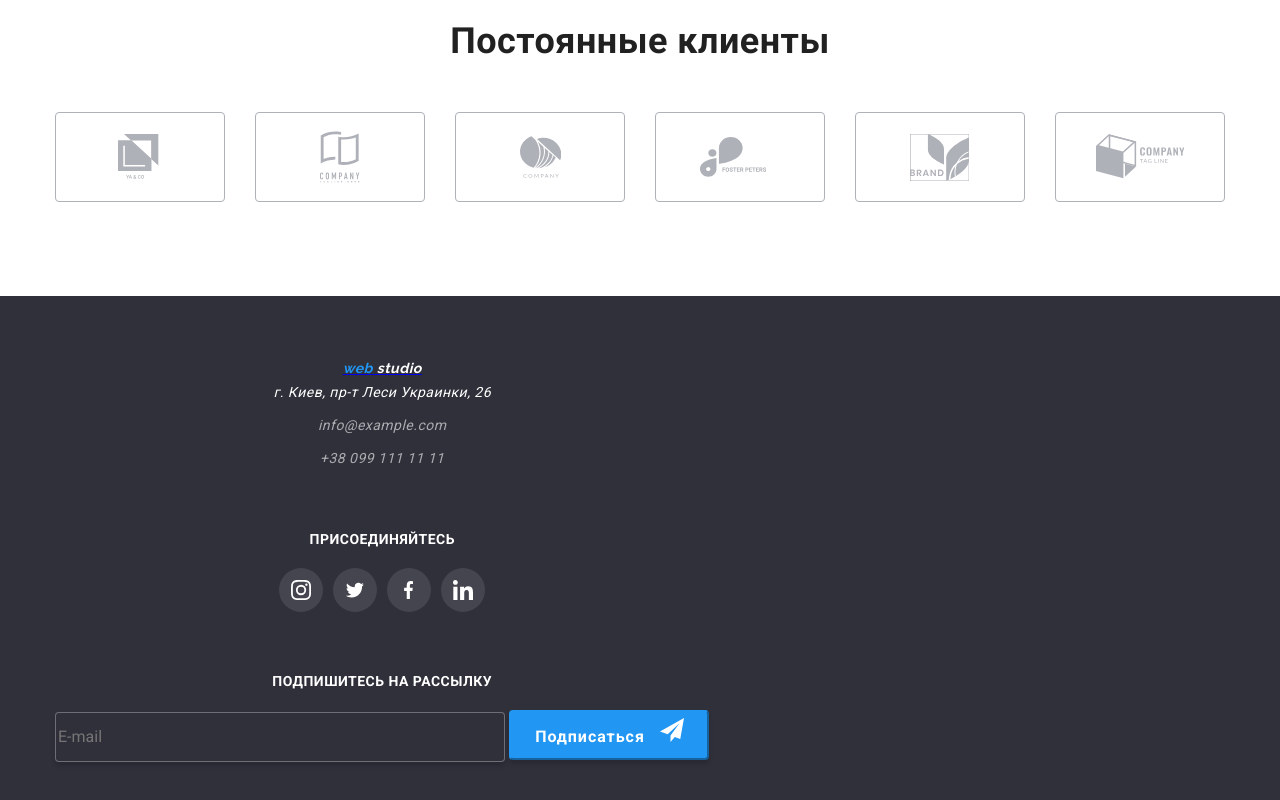
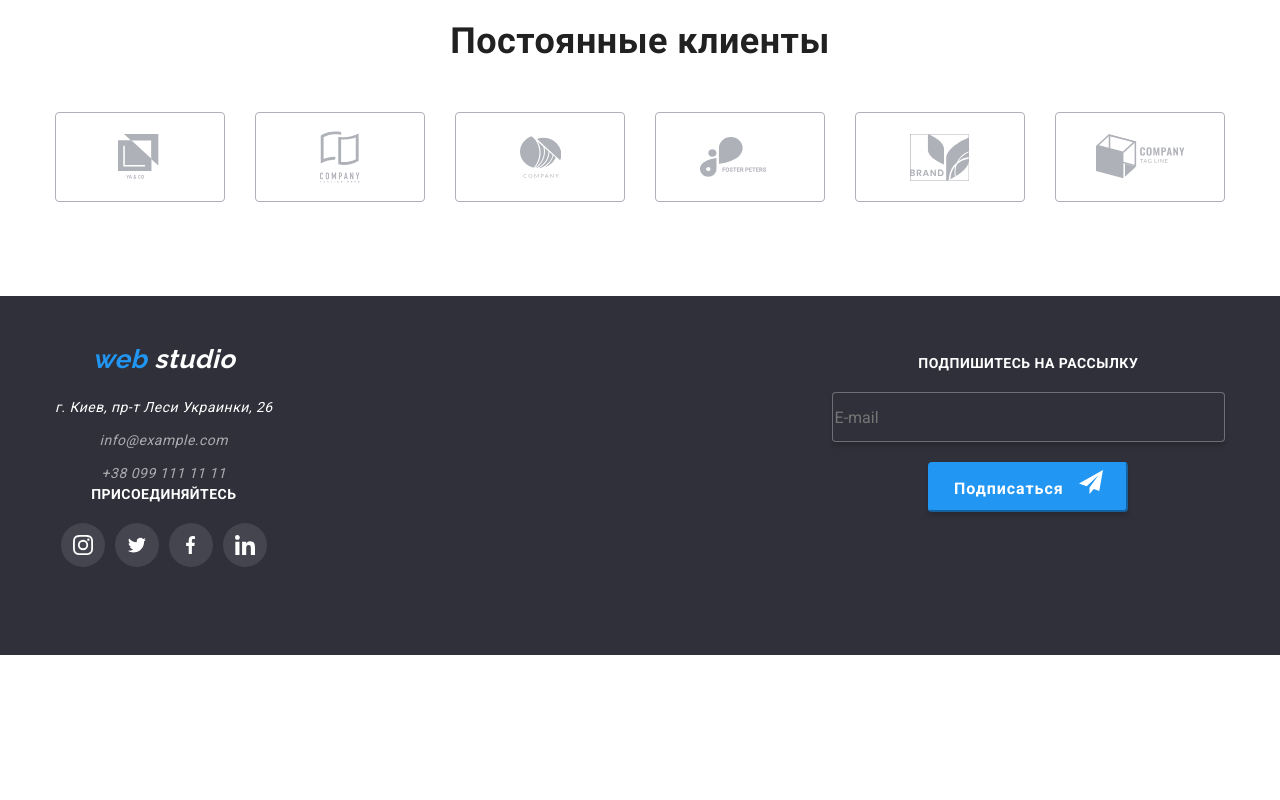
Before and after one commit to AlexandrSybirko/goit-markup-hw-08, a plain HTML site: page index.html in a window 1280 px wide. Shown: the part 2497-3297 px from the top of the page. After the commit the page ends 3152 px from the top, so only its background shows below. Drawn offline with nearby package versions, Linux system fonts and the light colour scheme.

Commit message:
Делает футтер

```diff
--- a/index.html
+++ b/index.html
@@ -434,13 +434,13 @@
     <footer>
     <div class="container">
       <div class="footer-main">
+        <div class="footer-item-second">
                   <div class="footer-item footer-left">
                     <address class="footer-address">
 
                       <a class="logo-footer" href="/">
                         <span class="logo-left logo">web</span>
-                <span class="logo-rihts logo">studio</span></a
-              >
+                        <span class="logo-rihts logo">studio</span></a>
                       <p class="footer-text">г. Киев, пр-т Леси Украинки, 26</p>
 
                       <a class="footer-link footer-text" href="">info@example.com</a>
@@ -481,7 +481,9 @@
                       </li>
                     </ul>
                   </div>
-          <div class="footer-item footer-riht">
+        </div>
+
+        <div class="footer-item footer-riht footer-item-second">
           <b class="action">Подпишитесь на рассылку</b>
          <div class="footer-form">
             <input class="footer-form-input" type="email" name="email" id="email" placeholder="E-mail">
@@ -491,9 +493,11 @@
                 <use href="./images/symbol-defs1.svg#icon-plan"></use>
               </svg>
             </button>
+          </div>
+        </div>
+       </div>
 
 
-            </div>
     </div>
 
     </footer>
--- a/sass/components/_advantage.scss
+++ b/sass/components/_advantage.scss
@@ -1,9 +1,6 @@
 .advantages {
   @extend %list;
 
-  & .item {
-    width: 450px;
-  }
   & .item:not(:last-child) {
     margin-bottom: 30px;
   }
--- a/sass/components/_client.scss
+++ b/sass/components/_client.scss
@@ -12,7 +12,7 @@
     }
   }
 
-  @media screen and (max-width: 1199px) {
+  @media screen and (min-width: 768px) {
     & .item {
       width: calc((100% - 3 * 30px) / 3);
       margin: 15px;
--- a/sass/components/_footer.scss
+++ b/sass/components/_footer.scss
@@ -28,8 +28,24 @@ footer {
   //   padding-bottom: 28px;
   //   align-items: baseline;
   //   justify-content: space-between;
-  & .footer-item:not(:last-child) {
-    margin-bottom: 60px;
+
+  @media screen and (max-width: 767px) {
+    & .footer-item:not(:last-child) {
+      margin-bottom: 60px;
+    }
+  }
+
+  @media screen and (min-width: 768px) {
+    display: flex;
+    align-items: center;
+    padding-top: 48px;
+    padding-bottom: 28px;
+    align-items: baseline;
+    justify-content: space-between;
+
+    & .footer-item-second:not(:last-child) {
+      margin-bottom: 60px;
+    }
   }
 
   padding-top: 60px;
@@ -75,7 +91,7 @@ footer {
 .footer-form-input {
   //   margin-right: 12px;
   margin-bottom: 20px;
-  width: 450px;
+  width: 100%;
   height: 50px;
 
   background: #2f303a;
--- a/sass/components/_logo.scss
+++ b/sass/components/_logo.scss
@@ -25,11 +25,20 @@
   }
 }
 
-// .logo-footer {
-//   display: inline-block;
-//   margin-bottom: 10px;
-//   font-weight: bold;
-//   font-size: 22px;
-//   line-height: 1.18;
-//   text-decoration: none;
-// }
+.logo-footer {
+  display: inline-block;
+  margin-bottom: 20px;
+  font-weight: bold;
+  font-size: 24px;
+  line-height: 1.18;
+  text-decoration: none;
+
+  @media screen and (min-width: 1200px) {
+    font-size: 26px;
+    line-height: 1.19;
+  }
+
+  @media screen and (min-width: 480px) {
+    margin-bottom: 20px;
+  }
+}
```
Also changed, not shown: css/main.css, css/main.min.css, 2 other files. Lines whose indentation alone changed are shown as unchanged.
